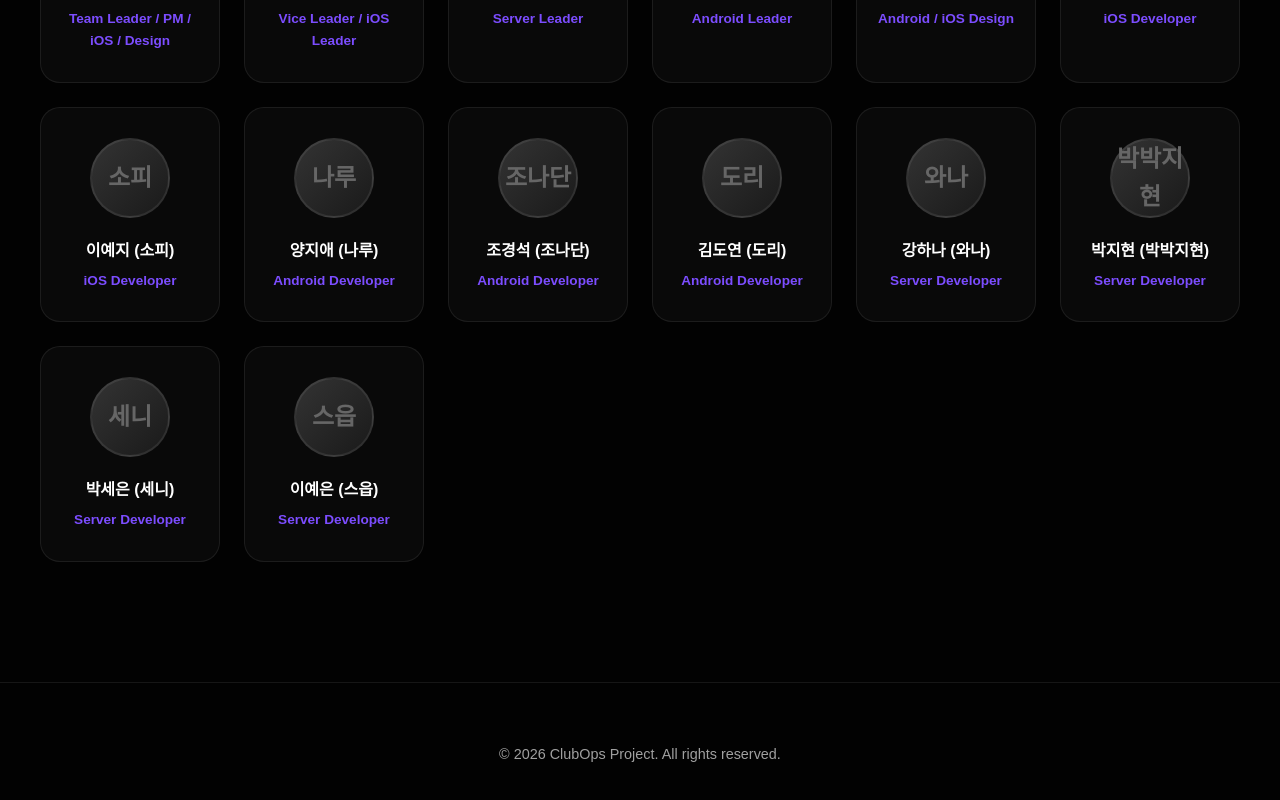
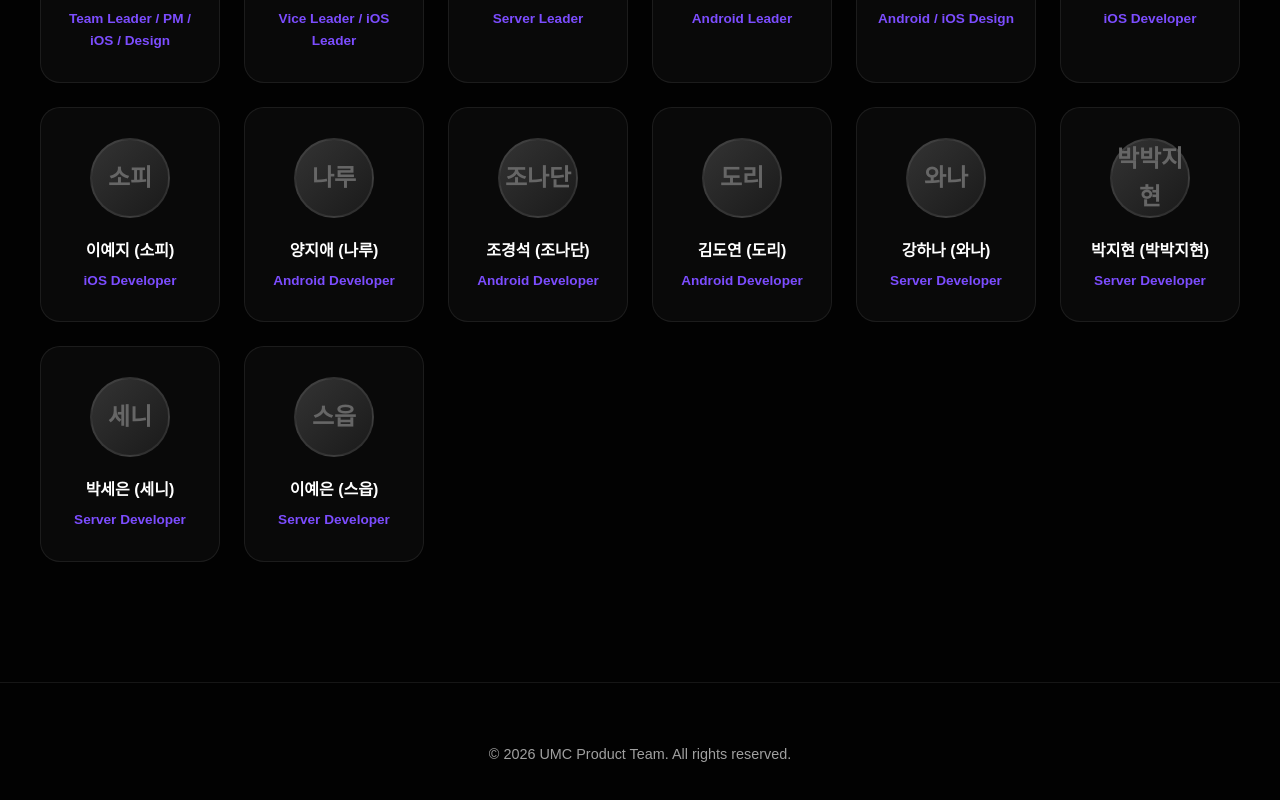
Before and after one commit to JEONG-J/UMCAPPLandingPage, a React (Vite) app: page / in a window 1280 px wide. Shown: the part 7331-8131 px from the top of the page. Built offline with nearby package versions, Linux system fonts and the light colour scheme; a web font is replaced by a local one.

Commit message:
refac: 하단 저작권 표시 수정

```diff
--- a/src/components/Footer.jsx
+++ b/src/components/Footer.jsx
@@ -13,7 +13,7 @@
 const Footer = () => {
     return (
         <FooterContainer>
-            <p>&copy; 2026 ClubOps Project. All rights reserved.</p>
+            <p>&copy; 2026 UMC Product Team. All rights reserved.</p>
         </FooterContainer>
     );
 };
```
